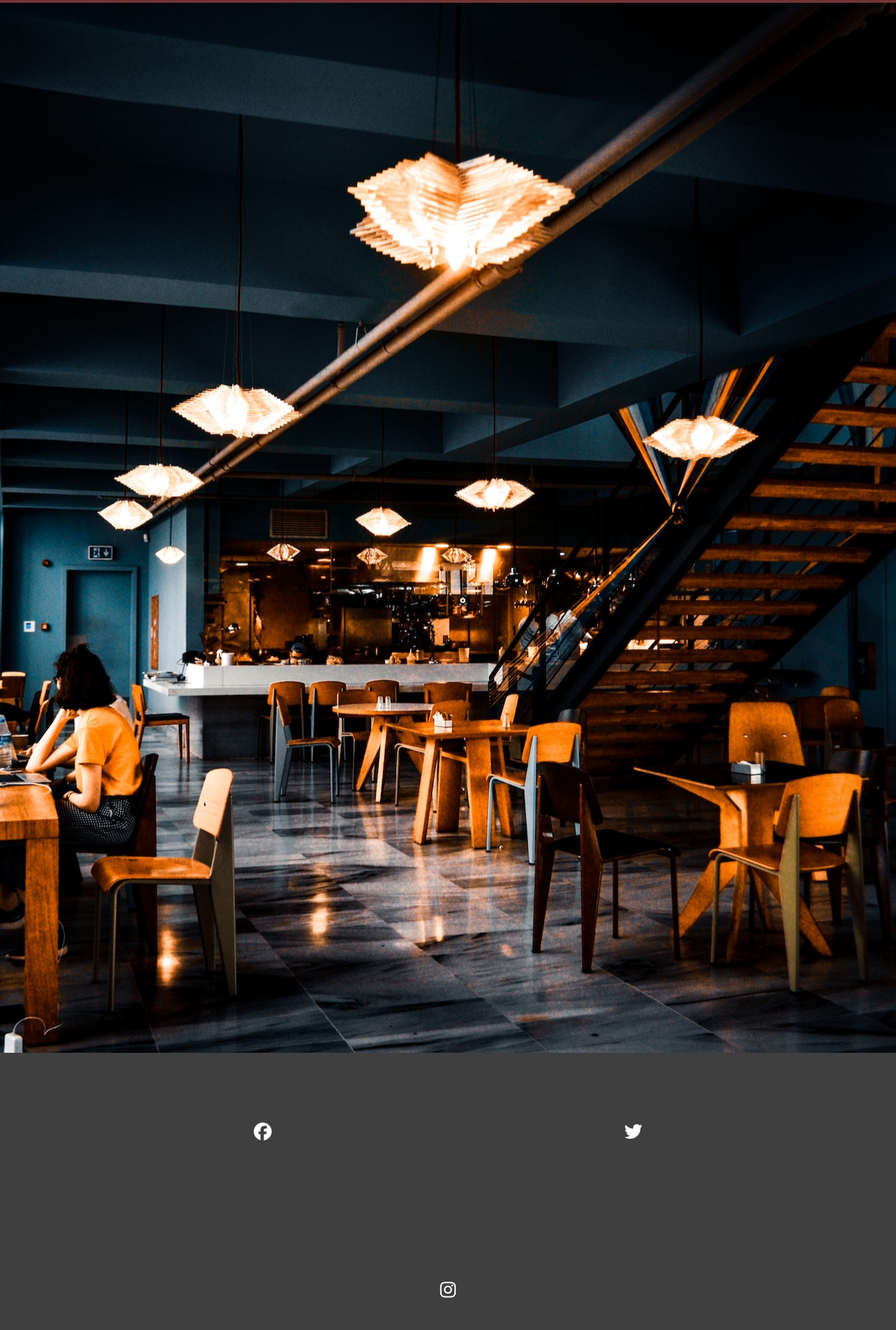
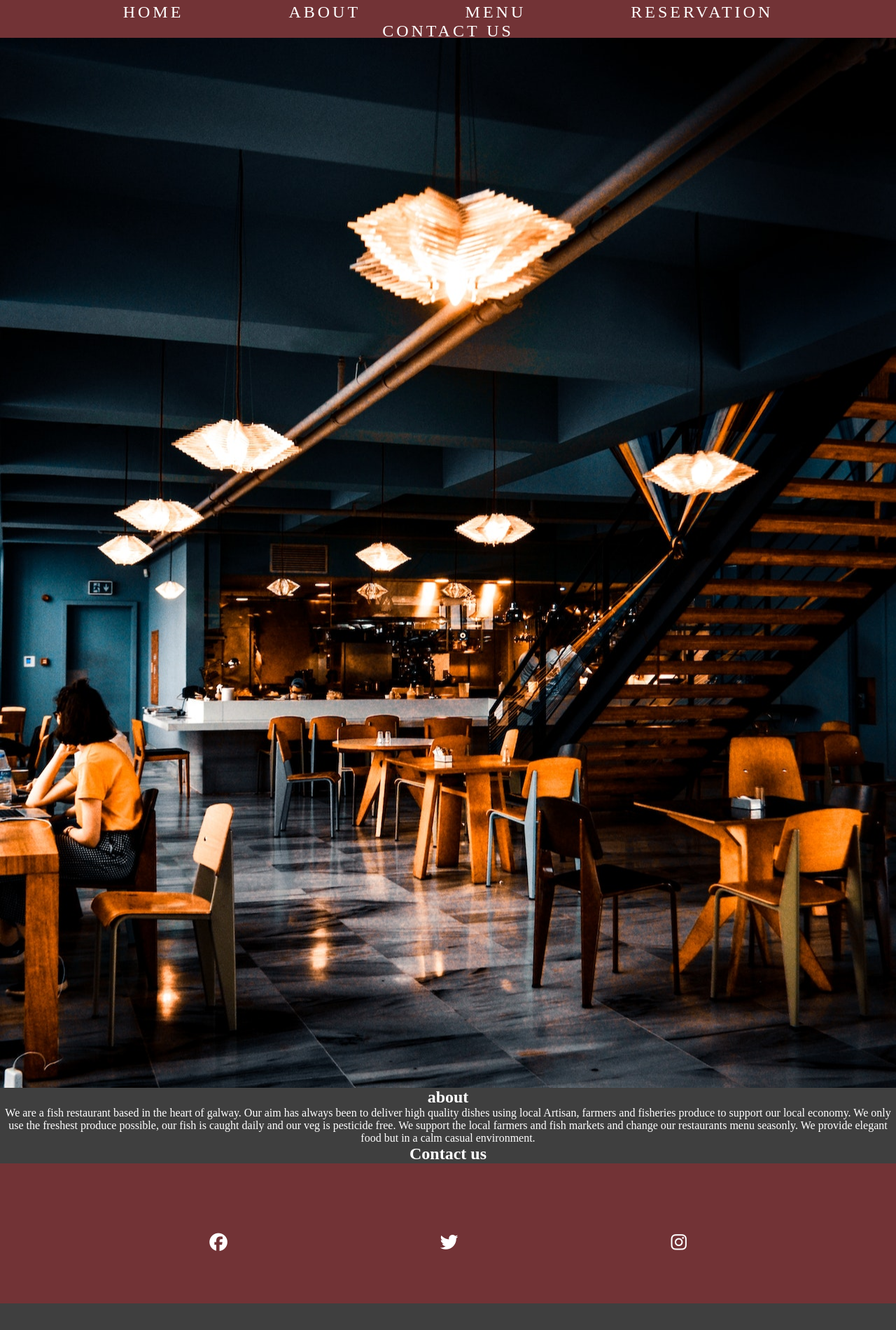
Before and after one commit to CoderStephen/P1_restaurant, a plain HTML site: page index.html in a window 1280 px wide. Shown: the part 196-2096 px from the top of the page at 70% size. After the commit the page ends 2058 px from the top, so only its background shows below. Drawn offline with Linux system fonts and the light colour scheme.

Commit message:
Add about section and Styled the Nav menu

```diff
--- a/assets/css/style.css
+++ b/assets/css/style.css
@@ -20,17 +20,47 @@ header {
     font-size: 300%;
 }
 
+header a {
+    text-decoration: none;
+    color: inherit;
+    margin: 150px;
+}
+
 h1 {
     line-height: 50px;
     text-transform: uppercase;
     letter-spacing: 4px;
 }
 
-a {
+section #web-nav {
+    height: 50px;
+    background-color: rgba(231, 23, 33, 0.301);
+}
+#web-nav {
+    letter-spacing: 4px;
+    font-size: 150%;
+    text-transform: uppercase;
+}
+
+#web-nav li {
+    list-style: none;
+    display: inline;
+    margin: 70px;
+
+}
+
+#web-nav a {
+    color: inherit;
     text-decoration: none;
-    color: inherit;
-    margin: 150px;
+
 }
+
+#web-nav a:hover {
+    background-color: rgb(63, 63, 63);
+}
+
+
+
 #rest-image {
     height: 1500px;
     width: 100%;
@@ -49,6 +79,12 @@ a {
 .socials i {
     font-size: 160%;
     color: #ffffff;
-    margin: 100px;
     list-style: none;
+    margin: 100px 150px 0px 150px;
 }
+
+footer {
+    background-color: rgba(231, 23, 33, 0.301);
+    height: 200px;
+
+}
--- a/index.html
+++ b/index.html
@@ -20,23 +20,48 @@
 
             </div>
     </header>
-    <section id="rest-image">
-
-
-
+    <section>
+        <nav>
+            <ul id="web-nav">
+                <li>
+                    <a href="index.html" class="active">home</a>
+                </li>
+                <li>
+                    <a href="#about">about</a>
+                </li>
+                <li>
+                    <a href="#">Menu</a>
+                </li>
+                <li>
+                    <a href="#">Reservation<a>
+                </li>
+                <li>
+                    <a href="#contact">contact us</a>
+                </li>
+            </ul>
+        </nav>
 
     </section>
 
-    <section>
-
+    <section id="rest-image">
     </section>
 
-    <section>
-
+    <section id="about">
+        <h2>about</h2>
+        <p>
+We are a fish restaurant based in the heart of galway. Our aim has always been to deliver high quality
+dishes using local Artisan, farmers and fisheries produce to support our local economy. We only use the freshest produce possible, our fish is caught daily and our veg is pesticide free. We support the local farmers and fish markets and change our restaurants menu
+seasonly. We provide elegant food but in a calm casual environment.
+        </p>
     </section>
 
-    <section>
+    <section id="contact">
+        <h2>Contact us</h2>
 
+        </div>
+        <div></div>
+        <div></div>
+</div>
     </section>
 
     <footer>
```
